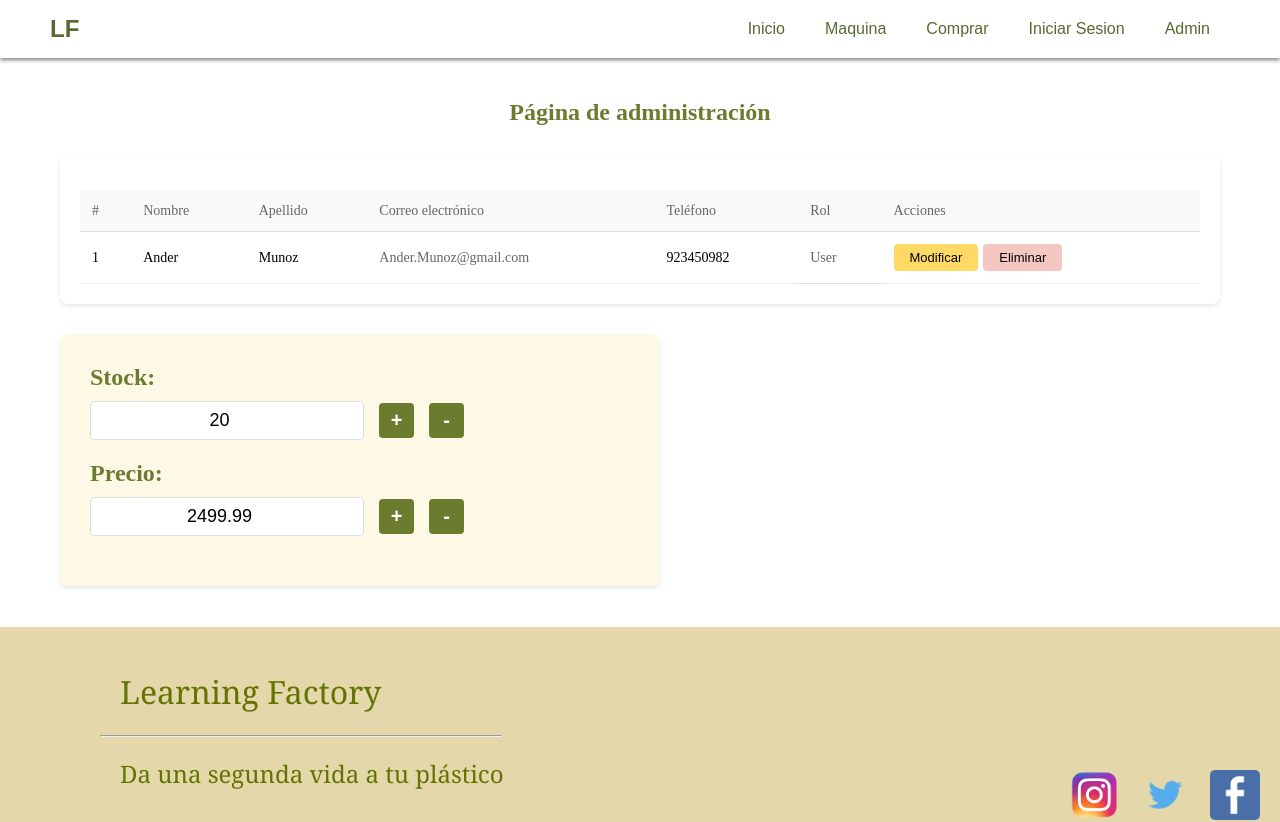
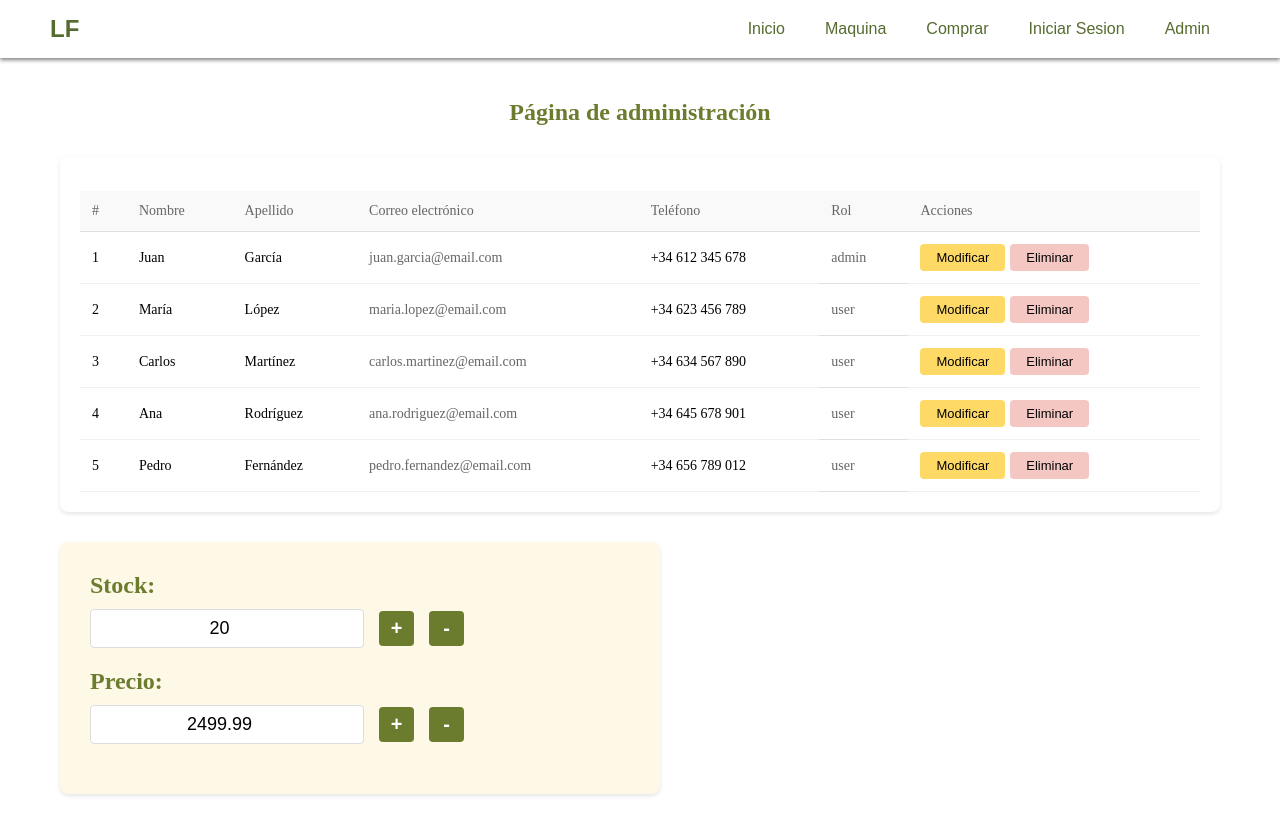
Before and after one commit to gorka274/Reto2Eval, an Angular app in the folder LearningFactory/: page /admin in a window 1280 px wide. Shown: the top 822 px of the page. Built offline with nearby package versions, Linux system fonts and the light colour scheme; data requests are answered from the project's data file; a web font is replaced by a local one.

Commit message:
commit con el servicio de usuario hecho

```diff
--- a/LearningFactory/db.json
+++ b/LearningFactory/db.json
@@ -2,41 +2,41 @@
   "usuarios": [
     {
       "id": 1,
-      "Nombre": "Juan",
-      "Apellido": "García",
-      "Correo electronico": "juan.garcia@email.com",
+      "nombre": "Juan",
+      "apellido": "García",
+      "correoElectronico": "juan.garcia@email.com",
       "telefono": "+34 612 345 678",
       "rol": "admin"
     },
     {
       "id": 2,
-      "Nombre": "María",
-      "Apellido": "López",
-      "Correo electronico": "maria.lopez@email.com",
+      "nombre": "María",
+      "apellido": "López",
+      "correoElectronico": "maria.lopez@email.com",
       "telefono": "+34 623 456 789",
       "rol": "user"
     },
     {
       "id": 3,
-      "Nombre": "Carlos",
-      "Apellido": "Martínez",
-      "Correo electronico": "carlos.martinez@email.com",
+      "nombre": "Carlos",
+      "apellido": "Martínez",
+      "correoElectronico": "carlos.martinez@email.com",
       "telefono": "+34 634 567 890",
       "rol": "user"
     },
     {
       "id": 4,
-      "Nombre": "Ana",
-      "Apellido": "Rodríguez",
-      "Correo electronico": "ana.rodriguez@email.com",
+      "nombre": "Ana",
+      "apellido": "Rodríguez",
+      "correoElectronico": "ana.rodriguez@email.com",
       "telefono": "+34 645 678 901",
       "rol": "user"
     },
     {
       "id": 5,
-      "Nombre": "Pedro",
-      "Apellido": "Fernández",
-      "Correo electronico": "pedro.fernandez@email.com",
+      "nombre": "Pedro",
+      "apellido": "Fernández",
+      "correoElectronico": "pedro.fernandez@email.com",
       "telefono": "+34 656 789 012",
       "rol": "user"
     }
--- a/LearningFactory/src/app/app.config.ts
+++ b/LearningFactory/src/app/app.config.ts
@@ -1,11 +1,13 @@
 import { ApplicationConfig, provideBrowserGlobalErrorListeners } from '@angular/core';
 import { provideRouter } from '@angular/router';
-
+import { provideHttpClient } from '@angular/common/http';
 import { routes } from './app.routes';
 
 export const appConfig: ApplicationConfig = {
   providers: [
     provideBrowserGlobalErrorListeners(),
-    provideRouter(routes)
+    provideRouter(routes),
+    provideHttpClient()
+
   ]
 };
--- a/LearningFactory/src/app/components/admin/admin.html
+++ b/LearningFactory/src/app/components/admin/admin.html
@@ -21,18 +21,20 @@
                     </tr>
                 </thead>
                 <tbody>
+                    @for (us of usuariosFiltered; track $index) {
                     <tr>
-                        <td>1</td>
-                        <td>Ander</td>
-                        <td>Munoz</td>
-                        <td class="email-cell">Ander.Munoz@gmail.com</td>
-                        <td>923450982</td>
-                        <th>User</th>
+                        <td>{{us.id}}</td>
+                        <td>{{us.nombre}}</td>
+                        <td>{{us.apellido}}</td>
+                        <td class="email-cell">{{us.correoElectronico}}</td>
+                        <td>{{us.telefono}}</td>
+                        <th>{{us.rol}}</th>
                         <td>
                             <button class="btn-modificar">Modificar</button>
                             <button class="btn-eliminar">Eliminar</button>
                         </td>
                     </tr>
+                  }
                 </tbody>
             </table>
         </div>
--- a/LearningFactory/src/app/components/admin/admin.ts
+++ b/LearningFactory/src/app/components/admin/admin.ts
@@ -1,4 +1,7 @@
-import { Component } from '@angular/core';
+import { Usuario } from '../../models/usuarios';
+import { Component, inject } from '@angular/core';
+import { Serviciousuario } from '../../services/serviciousuario';
+import { Router } from '@angular/router';
 
 @Component({
   selector: 'app-admin',
@@ -9,4 +12,30 @@ import { Component } from '@angular/core';
 
 export class Admin {
 
+
+    private usersService = inject(Serviciousuario);
+
+    users: Usuario[] = [];
+    usuariosCategory: string[] = [];
+
+    usuariosFiltered: Usuario[] = [];
+
+    index: number = 0;
+
+    constructor(private router: Router) {
+    this.usersService.getUsuarios().subscribe({
+    next: (users) => {
+      console.log('USUARIOS =>', this.users);
+      this.users = users;
+      this.usuariosFiltered = users;
+      console.log('USUARIOS FILTRADOS =>', this.usuariosFiltered);
+      this.usuariosCategory = Array.from(
+        new Set(users.map((u: Usuario) => u.rol))
+      );
+    },
+    error: (err) => console.error(err)
+  });
 }
+
+
+}
```
